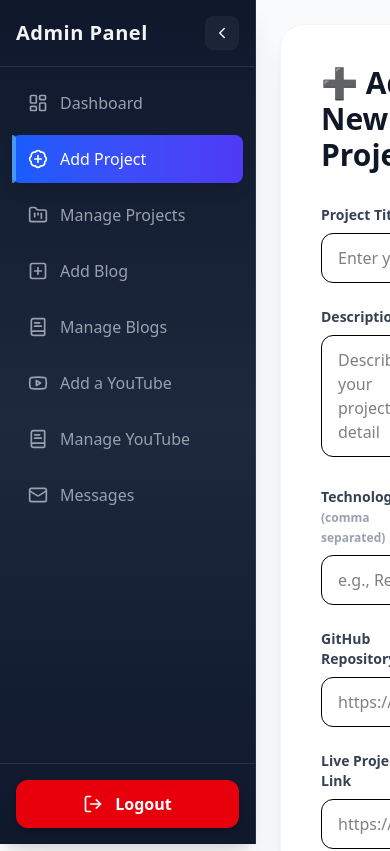
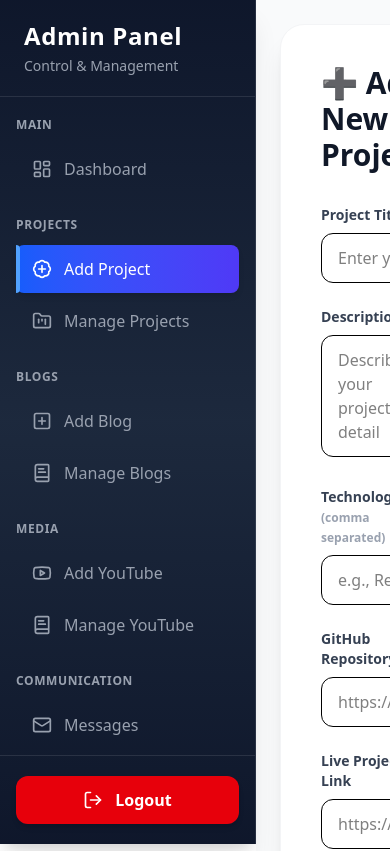
Before and after one commit to SatinderSinghSall/Satinder-Portfolio, a React (Vite) app: page /admin/add-project in a window 390 px wide. Shown: the top 851 px of the page. Built offline with nearby package versions, Linux system fonts and the light colour scheme; sample sign-in values are in the browser's storage.

Commit message:
refactor(dashboard): make cards responsive, stabilize sparklines, and add dedicated server status widget

```diff
--- a/src/admin/Dashboard.jsx
+++ b/src/admin/Dashboard.jsx
@@ -1,178 +1,294 @@
 import { useNavigate } from "react-router-dom";
 import { useEffect, useState } from "react";
 import axios from "axios";
-import { FolderOpen, FileText, Mail, Youtube } from "lucide-react";
 import Sidebar from "../components/Sidebar";
 import toast from "react-hot-toast";
-import { LineChart, Line, ResponsiveContainer } from "recharts";
+
+import {
+  FolderOpen,
+  FileText,
+  Mail,
+  Youtube,
+  Activity,
+  Clock,
+  UserCircle,
+} from "lucide-react";
+
+import {
+  LineChart,
+  Line,
+  ResponsiveContainer,
+  XAxis,
+  YAxis,
+  CartesianGrid,
+  Tooltip,
+} from "recharts";
 
 const API = import.meta.env.VITE_API_URL || "/api";
 
+/* ---------------- HELPERS ---------------- */
+
+const getGreeting = () => {
+  const hour = new Date().getHours();
+  if (hour < 12) return "Good morning";
+  if (hour < 18) return "Good afternoon";
+  return "Good evening";
+};
+
+const formatDateTime = () =>
+  new Date().toLocaleString("en-IN", {
+    weekday: "long",
+    month: "long",
+    day: "numeric",
+    year: "numeric",
+    hour: "2-digit",
+    minute: "2-digit",
+    second: "2-digit",
+  });
+
+const generateTrendDataOnce = (value) =>
+  Array.from({ length: 8 }, () => ({
+    value: Math.max(1, value + Math.floor(Math.random() * 10 - 5)),
+  }));
+
+/* ---------------- WEEKLY DATA ---------------- */
+
+const weeklyOverview = [
+  { day: "Mon", value: 4 },
+  { day: "Tue", value: 6 },
+  { day: "Wed", value: 3 },
+  { day: "Thu", value: 8 },
+  { day: "Fri", value: 5 },
+  { day: "Sat", value: 9 },
+  { day: "Sun", value: 7 },
+];
+
 export default function Dashboard() {
   const navigate = useNavigate();
-  const [projectsCount, setProjectsCount] = useState(0);
-  const [blogsCount, setBlogsCount] = useState(0);
-  const [messagesCount, setMessagesCount] = useState(0);
-  const [youTubeCount, setYouTubeCount] = useState(0);
-  const [loading, setLoading] = useState(false);
   const token = localStorage.getItem("token");
 
-  // Mock data for sparklines (replace with API trend data later)
-  const generateTrendData = (value) => {
-    return Array.from({ length: 8 }, () => ({
-      value: Math.max(0, value + Math.floor(Math.random() * 20 - 10)),
-    }));
-  };
+  const [counts, setCounts] = useState({
+    projects: 0,
+    blogs: 0,
+    messages: 0,
+    youtube: 0,
+  });
+
+  const [sparklineData, setSparklineData] = useState(null);
+  const [dateTime, setDateTime] = useState(formatDateTime());
+
+  /* ---------------- FETCH DASHBOARD DATA ---------------- */
 
   useEffect(() => {
     const fetchData = async () => {
-      setLoading(true);
       try {
         const headers = token ? { Authorization: `Bearer ${token}` } : {};
         const res = await axios.get(`${API}/dashboard`, { headers });
-        setProjectsCount(res.data.projectsCount);
-        setBlogsCount(res.data.blogsCount);
-        setMessagesCount(res.data.messagesCount);
-        setYouTubeCount(res.data.youTubeCount);
-      } catch (error) {
-        console.error("Failed to fetch dashboard data", error);
-      } finally {
-        setLoading(false);
+
+        const data = {
+          projects: res.data.projectsCount,
+          blogs: res.data.blogsCount,
+          messages: res.data.messagesCount,
+          youtube: res.data.youTubeCount,
+        };
+
+        setCounts(data);
+
+        // 🔒 generate sparkline ONCE
+        setSparklineData({
+          projects: generateTrendDataOnce(data.projects),
+          blogs: generateTrendDataOnce(data.blogs),
+          messages: generateTrendDataOnce(data.messages),
+          youtube: generateTrendDataOnce(data.youtube),
+        });
+      } catch (err) {
+        console.error(err);
       }
     };
 
     fetchData();
   }, [token]);
 
+  /* ---------------- LIVE CLOCK ---------------- */
+
+  useEffect(() => {
+    const timer = setInterval(() => setDateTime(formatDateTime()), 1000);
+    return () => clearInterval(timer);
+  }, []);
+
+  /* ---------------- LOGOUT ---------------- */
+
   const handleLogout = () => {
     localStorage.removeItem("token");
-    toast.success("Admin logout successful!");
+    toast.success("Logged out successfully");
     navigate("/login");
   };
-
-  const statCards = [
-    {
-      title: "Total Projects",
-      count: projectsCount,
-      icon: <FolderOpen className="w-10 h-10" />,
-      gradient: "from-blue-500 via-blue-600 to-blue-800",
-      data: generateTrendData(projectsCount),
-      strokeColor: "#93c5fd",
-    },
-    {
-      title: "Total Blogs",
-      count: blogsCount,
-      icon: <FileText className="w-10 h-10" />,
-      gradient: "from-green-500 via-green-600 to-green-800",
-      data: generateTrendData(blogsCount),
-      strokeColor: "#86efac",
-    },
-    {
-      title: "Contact Messages",
-      count: messagesCount,
-      icon: <Mail className="w-10 h-10" />,
-      gradient: "from-yellow-500 via-yellow-600 to-yellow-700",
-      data: generateTrendData(messagesCount),
-      strokeColor: "#fde68a",
-    },
-    {
-      title: "YouTube Count",
-      count: youTubeCount,
-      icon: <Youtube className="w-10 h-10" />,
-      gradient: "from-red-500 via-red-600 to-red-800",
-      data: generateTrendData(youTubeCount),
-      strokeColor: "#fca5a5",
-    },
-  ];
 
   return (
     <div className="flex bg-gray-100 min-h-screen">
       <Sidebar />
 
-      <div className="ml-64 flex-1 p-8 animate-fadeIn">
-        {/* Header */}
+      <div className="ml-64 flex-1 p-8">
+        {/* HEADER */}
         <div className="flex justify-between items-center mb-10">
-          <h1 className="text-4xl font-extrabold text-gray-800 tracking-tight">
-            Admin Dashboard
+          <div>
+            <h1 className="text-4xl font-extrabold text-gray-800 flex items-center gap-2">
+              <UserCircle className="w-8 h-8 text-indigo-600" />
+              {getGreeting()}, Admin
             </h1>
+            <p className="text-gray-500 mt-1">Here’s what’s happening today.</p>
+          </div>
+
+          <div className="flex items-center gap-4">
+            <div className="flex items-center gap-2 bg-white px-4 py-2 rounded-lg shadow text-sm text-gray-600">
+              <Clock className="w-4 h-4 text-indigo-500" />
+              {dateTime}
+            </div>
+
             <button
               onClick={handleLogout}
-            className="bg-gradient-to-r from-red-500 to-red-600 hover:from-red-600 hover:to-red-700 text-white font-semibold px-5 py-2 rounded-lg shadow-lg transition-transform transform hover:scale-105"
+              className="bg-red-500 hover:bg-red-600 text-white font-semibold px-5 py-2 rounded-lg shadow"
             >
               Logout
             </button>
           </div>
+        </div>
 
-        {/* Loading Skeleton */}
-        {loading ? (
-          <div className="grid grid-cols-1 md:grid-cols-3 gap-6">
-            {[...Array(4)].map((_, i) => (
-              <div
-                key={i}
-                className="bg-white/30 backdrop-blur-md p-6 rounded-xl shadow animate-pulse"
-              >
-                <div className="h-6 bg-gray-300 rounded w-1/2 mb-4 shimmer"></div>
-                <div className="h-10 bg-gray-300 rounded w-1/3 shimmer"></div>
-              </div>
-            ))}
-          </div>
-        ) : (
-          <div className="grid grid-cols-1 md:grid-cols-2 lg:grid-cols-4 gap-6">
-            {statCards.map((card, idx) => (
-              <div
-                key={idx}
-                className={`bg-gradient-to-br ${card.gradient} text-white p-6 rounded-2xl shadow-lg hover:scale-105 transition-transform backdrop-blur-lg bg-opacity-80 border border-white/20`}
-              >
-                <div className="flex items-center gap-4">
-                  <div className="bg-white/20 p-3 rounded-full">
-                    {card.icon}
-                  </div>
-                  <div>
-                    <h2 className="text-lg font-semibold">{card.title}</h2>
-                    <p className="text-4xl font-bold mt-1">{card.count}</p>
+        {/* CARDS */}
+        {sparklineData && (
+          <div className="grid grid-cols-1 sm:grid-cols-2 lg:grid-cols-4 xl:grid-cols-5 gap-6">
+            <MetricCard
+              title="Total Projects"
+              count={counts.projects}
+              icon={<FolderOpen />}
+              gradient="from-blue-500 to-blue-700"
+              data={sparklineData.projects}
+              stroke="#bfdbfe"
+            />
+
+            <MetricCard
+              title="Total Blogs"
+              count={counts.blogs}
+              icon={<FileText />}
+              gradient="from-green-500 to-green-700"
+              data={sparklineData.blogs}
+              stroke="#bbf7d0"
+            />
+
+            <MetricCard
+              title="Contact Messages"
+              count={counts.messages}
+              icon={<Mail />}
+              gradient="from-yellow-500 to-yellow-700"
+              data={sparklineData.messages}
+              stroke="#fde68a"
+            />
+
+            <MetricCard
+              title="YouTube Count"
+              count={counts.youtube}
+              icon={<Youtube />}
+              gradient="from-red-500 to-red-700"
+              data={sparklineData.youtube}
+              stroke="#fecaca"
+            />
+
+            {/* SERVER CARD */}
+            <div className="sm:col-span-2 lg:col-span-1">
+              <ServerStatusCard />
             </div>
           </div>
-                {/* Sparkline Chart */}
-                <div className="mt-4 h-14">
-                  <ResponsiveContainer width="100%" height="100%">
-                    <LineChart data={card.data}>
+        )}
+
+        {/* WEEKLY OVERVIEW */}
+        <div className="mt-12 bg-white rounded-2xl p-6 shadow">
+          <h2 className="text-xl font-bold mb-4">Weekly Overview</h2>
+
+          <ResponsiveContainer width="100%" height={300}>
+            <LineChart data={weeklyOverview}>
+              <CartesianGrid strokeDasharray="3 3" />
+              <XAxis dataKey="day" />
+              <YAxis />
+              <Tooltip />
               <Line
                 type="monotone"
                 dataKey="value"
-                        stroke={card.strokeColor}
-                        strokeWidth={2}
-                        dot={false}
+                stroke="#6366f1"
+                strokeWidth={3}
               />
             </LineChart>
           </ResponsiveContainer>
         </div>
       </div>
-            ))}
-          </div>
-        )}
-      </div>
-
-      {/* Animations */}
-      <style>
-        {`
-          .animate-fadeIn {
-            animation: fadeIn 0.6s ease-in-out;
-          }
-          @keyframes fadeIn {
-            from { opacity: 0; transform: translateY(10px); }
-            to { opacity: 1; transform: translateY(0); }
-          }
-          .shimmer {
-            background: linear-gradient(90deg, #f0f0f0 25%, #e0e0e0 37%, #f0f0f0 63%);
-            background-size: 400% 100%;
-            animation: shimmer 1.4s ease infinite;
-          }
-          @keyframes shimmer {
-            0% { background-position: -400px 0; }
-            100% { background-position: 400px 0; }
-          }
-        `}
-      </style>
     </div>
   );
 }
+
+/* ---------------- METRIC CARD ---------------- */
+
+function MetricCard({ title, count, icon, gradient, data, stroke }) {
+  return (
+    <div
+      className={`bg-gradient-to-br ${gradient} text-white p-6 rounded-2xl shadow-lg transition-transform hover:-translate-y-1`}
+    >
+      <div className="flex justify-between items-center">
+        <div>
+          <p className="text-sm uppercase opacity-80">{title}</p>
+          <p className="text-4xl font-bold">{count}</p>
+        </div>
+        <div className="bg-white/20 p-3 rounded-xl">{icon}</div>
+      </div>
+
+      <div className="mt-4 h-14">
+        <ResponsiveContainer width="100%" height="100%">
+          <LineChart data={data}>
+            <Line
+              type="monotone"
+              dataKey="value"
+              stroke={stroke}
+              strokeWidth={2}
+              dot={false}
+              isAnimationActive={true}
+            />
+          </LineChart>
+        </ResponsiveContainer>
+      </div>
+    </div>
+  );
+}
+
+/* ---------------- SERVER STATUS CARD ---------------- */
+
+function ServerStatusCard() {
+  return (
+    <div className="bg-gray-900 text-white p-6 rounded-2xl shadow-lg h-full flex flex-col justify-between">
+      <div>
+        <div className="flex items-center justify-between mb-4">
+          <div className="flex items-center gap-2">
+            <Activity className="text-green-400" />
+            <h2 className="font-semibold">Server Status</h2>
+          </div>
+          <span className="h-3 w-3 bg-green-500 rounded-full animate-pulse"></span>
+        </div>
+
+        <p className="text-3xl font-bold text-green-400 mb-3">ONLINE</p>
+
+        <div className="space-y-1 text-sm text-gray-400">
+          <p>
+            Uptime: <span className="text-gray-200">99.98%</span>
+          </p>
+          <p>
+            Latency: <span className="text-gray-200">42ms</span>
+          </p>
+          <p>
+            Region: <span className="text-gray-200">Asia (IN)</span>
+          </p>
+        </div>
+      </div>
+
+      <div className="mt-4 h-1 bg-gray-700 rounded-full">
+        <div className="h-full w-[98%] bg-green-500 rounded-full"></div>
+      </div>
+    </div>
+  );
+}
--- a/src/components/Sidebar.jsx
+++ b/src/components/Sidebar.jsx
@@ -8,23 +8,27 @@ import {
   BadgePlus,
   SquarePlus,
   Youtube,
-  ChevronLeft,
-  ChevronRight,
 } from "lucide-react";
-import { useState } from "react";
 import toast from "react-hot-toast";
 
 export default function Sidebar() {
   const location = useLocation();
   const navigate = useNavigate();
-  const [collapsed, setCollapsed] = useState(false);
 
   const navItems = [
+    {
+      section: "Main",
+      items: [
         {
           path: "/admin/dashboard",
           label: "Dashboard",
           icon: <LayoutDashboard size={20} />,
         },
+      ],
+    },
+    {
+      section: "Projects",
+      items: [
         {
           path: "/admin/add-project",
           label: "Add Project",
@@ -35,6 +39,11 @@ export default function Sidebar() {
           label: "Manage Projects",
           icon: <FolderKanban size={20} />,
         },
+      ],
+    },
+    {
+      section: "Blogs",
+      items: [
         {
           path: "/admin/add-blog",
           label: "Add Blog",
@@ -45,9 +54,14 @@ export default function Sidebar() {
           label: "Manage Blogs",
           icon: <BookText size={20} />,
         },
+      ],
+    },
+    {
+      section: "Media",
+      items: [
         {
           path: "/admin/youtube/new",
-      label: "Add a YouTube",
+          label: "Add YouTube",
           icon: <Youtube size={20} />,
         },
         {
@@ -55,10 +69,17 @@ export default function Sidebar() {
           label: "Manage YouTube",
           icon: <BookText size={20} />,
         },
+      ],
+    },
+    {
+      section: "Communication",
+      items: [
         {
           path: "/admin/contact-messages",
           label: "Messages",
           icon: <Mail size={20} />,
+        },
+      ],
     },
   ];
 
@@ -70,66 +91,65 @@ export default function Sidebar() {
 
   return (
     <aside
-      className={`group fixed top-0 left-0 h-screen transition-all duration-300
-      ${collapsed ? "w-20" : "w-64"}
+      className="fixed left-0 top-0 h-screen w-64
       bg-gradient-to-b from-slate-900 via-slate-800 to-slate-900
-      border-r border-white/10 text-gray-100 shadow-xl flex flex-col justify-between`}
+      border-r border-white/10 text-gray-100 shadow-xl flex flex-col"
     >
-      {/* Header */}
-      <div className="flex items-center justify-between p-4 border-b border-white/10">
-        {!collapsed && (
-          <h2 className="text-xl font-bold tracking-wide">Admin Panel</h2>
-        )}
-        <button
-          onClick={() => setCollapsed(!collapsed)}
-          className="p-2 rounded-lg bg-white/5 hover:bg-white/10 transition-all"
-        >
-          {collapsed ? <ChevronRight size={18} /> : <ChevronLeft size={18} />}
-        </button>
+      {/* Logo / Header */}
+      <div className="px-6 py-5 border-b border-white/10">
+        <h2 className="text-2xl font-bold tracking-wide text-white">
+          Admin Panel
+        </h2>
+        <p className="text-sm text-gray-400 mt-1">Control & Management</p>
       </div>
 
       {/* Navigation */}
-      <nav className="p-3 flex flex-col gap-2 flex-1 overflow-y-auto scrollbar-thin scrollbar-thumb-gray-600">
-        {navItems.map(({ path, label, icon }) => {
+      <nav className="flex-1 overflow-y-auto px-4 py-5 space-y-6">
+        {navItems.map((group) => (
+          <div key={group.section}>
+            <p className="mb-3 text-xs font-semibold uppercase tracking-wider text-gray-400">
+              {group.section}
+            </p>
+
+            <div className="space-y-1">
+              {group.items.map(({ path, label, icon }) => {
                 const isActive = location.pathname === path;
+
                 return (
                   <Link
                     key={path}
                     to={path}
-              className={`relative flex items-center gap-3 px-4 py-3 rounded-lg font-medium transition-all duration-200
+                    className={`relative flex items-center gap-3 px-4 py-3 rounded-lg transition-all duration-200
                       ${
                         isActive
-                    ? "bg-gradient-to-r from-blue-600 to-indigo-600 text-white shadow-lg"
+                          ? "bg-gradient-to-r from-blue-600 to-indigo-600 text-white shadow-md"
                           : "text-gray-400 hover:bg-white/5 hover:text-white"
                       }`}
                   >
-              <span className="transition-transform group-hover:scale-110">
+                    {isActive && (
+                      <span className="absolute left-0 top-0 h-full w-1 bg-blue-400 rounded-r-lg"></span>
+                    )}
+
                     {icon}
-              </span>
-              {!collapsed && <span>{label}</span>}
-              {collapsed && (
-                <span className="absolute left-full ml-3 px-2 py-1 rounded-md bg-gray-800 text-sm opacity-0 group-hover:opacity-100 whitespace-nowrap shadow-lg transition-all">
-                  {label}
-                </span>
-              )}
-              {isActive && (
-                <span className="absolute left-0 top-0 h-full w-1 bg-blue-400 rounded-r-lg animate-pulse"></span>
-              )}
+                    <span className="font-medium">{label}</span>
                   </Link>
                 );
               })}
+            </div>
+          </div>
+        ))}
       </nav>
 
       {/* Logout */}
-      <div className="p-4 border-t border-white/10">
+      <div className="px-4 py-5 border-t border-white/10">
         <button
           onClick={handleLogout}
-          className={`flex items-center justify-center gap-3 px-4 py-3 rounded-xl bg-red-600 hover:bg-red-700 text-white font-semibold transition-all duration-200 shadow-md ${
-            collapsed ? "w-12 h-12 p-0" : "w-full"
-          }`}
+          className="flex items-center justify-center gap-3 w-full px-4 py-3
+            rounded-xl bg-red-600 hover:bg-red-700
+            text-white font-semibold transition-all shadow-md"
         >
           <LogOut size={20} />
-          {!collapsed && <span>Logout</span>}
+          Logout
         </button>
       </div>
     </aside>
```
Lines whose indentation alone changed are shown as unchanged.
